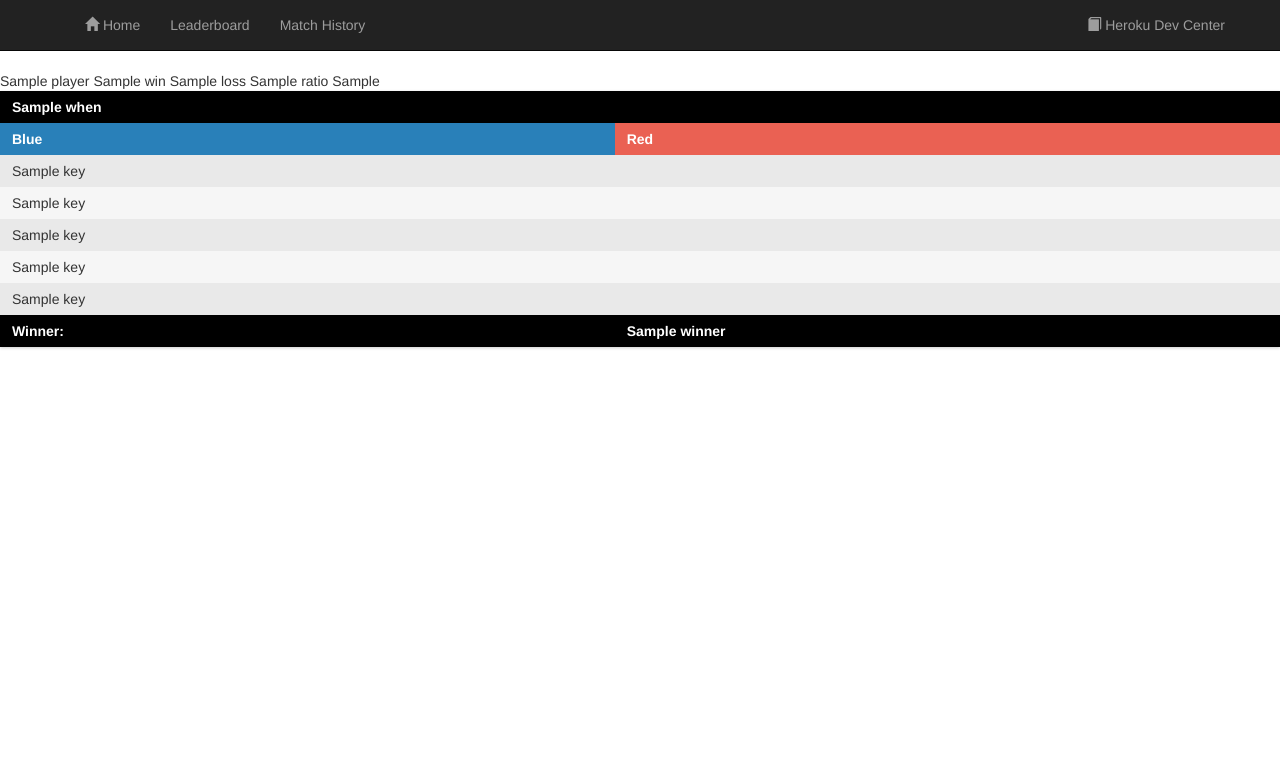
After one commit to csconner1998/InhouseBot, a Django app: template hello/templates/matchhistory.html in a window 1280 px wide. The commit adds this page. Shown: the top 779 px of the page. Run offline with Django 3.2, Linux system fonts and the light colour scheme; the template is opened without the code that fills it: most values are stand-ins (such as "Sample title", 1, 10 or a date in 2020); some libraries are stand-ins or nearby versions.

Commit message:
add leaderboard and match history

```diff
--- a/gettingstarted/settings.py
+++ b/gettingstarted/settings.py
@@ -17,6 +17,10 @@ import django_heroku
 # Build paths inside the project like this: os.path.join(BASE_DIR, ...)
 BASE_DIR = os.path.dirname(os.path.dirname(os.path.abspath(__file__)))
 
+# Remove for prod
+SESSION_COOKIE_SECURE = False
+CSRF_COOKIE_SECURE = False
+SECURE_SSL_REDIRECT = False
 
 # Quick-start development settings - unsuitable for production
 # See https://docs.djangoproject.com/en/2.0/howto/deployment/checklist/
--- a/gettingstarted/urls.py
+++ b/gettingstarted/urls.py
@@ -16,7 +16,7 @@ import hello.views
 
 urlpatterns = [
     path("", hello.views.index, name="index"),
-    path("db/", hello.views.db, name="db"),
     path("leaderboard/", hello.views.leaderboard, name="leaderboard"),
+    path("matchhistory/", hello.views.matchhistory, name="matchhistory"),
     path("admin/", admin.site.urls),
 ]
--- a/hello/templates/base.html
+++ b/hello/templates/base.html
@@ -47,26 +47,14 @@
 <nav class="navbar navbar-default navbar-static-top navbar-inverse">
   <div class="container">
     <ul class="nav navbar-nav">
-      <li class="active">
+      <li class="{{home}}">
         <a href="/"><span class="glyphicon glyphicon-home"></span> Home</a>
       </li>
-      <li>
-        <a href="https://devcenter.heroku.com/articles/how-heroku-works"><span class="glyphicon glyphicon-user"></span> How Heroku Works</a>
+      <li class="{{leaderboard}}">
+        <a href="/leaderboard">Leaderboard</a>
       </li>
-      <li class="dropdown">
-        <a href="#" class="dropdown-toggle" data-toggle="dropdown" role="button" aria-expanded="false"><span class="glyphicon glyphicon-info-sign"></span> Getting Started Guides <span class="caret"></span></a>
-          <ul class="dropdown-menu" role="menu">
-            <li><a href="https://devcenter.heroku.com/articles/getting-started-with-ruby">Getting Started with Ruby on Heroku</a></li>
-            <li><a href="https://devcenter.heroku.com/articles/getting-started-with-nodejs">Getting Started with Node on Heroku</a></li>
-            <li><a href="https://devcenter.heroku.com/articles/getting-started-with-php">Getting Started with PHP on Heroku</a></li>
-            <li><a href="https://devcenter.heroku.com/articles/getting-started-with-python">Getting Started with Python on Heroku</a></li>
-            <li><a href="https://devcenter.heroku.com/articles/getting-started-with-java">Getting Started with Java on Heroku</a></li>
-            <li><a href="https://devcenter.heroku.com/articles/getting-started-with-clojure">Getting Started with Clojure on Heroku</a></li>
-            <li><a href="https://devcenter.heroku.com/articles/getting-started-with-scala">Getting Started with Scala on Heroku</a></li>
-            <li class="divider"></li>
-            <li><a href="https://devcenter.heroku.com/articles/getting-started-with-heroku-and-connect-without-local-dev">Getting Started on Heroku with Heroku Connect</a></li>
-            <li><a href="https://devcenter.heroku.com/articles/getting-started-with-jruby">Getting Started with Ruby on Heroku (Microsoft Windows)</a></li>
-          </ul>
+      <li class="{{matchhistory}}">
+        <a href="/matchhistory">Match History</a>
       </li>
     </ul>
     <ul class="nav navbar-nav navbar-right">
--- /dev/null
+++ b/hello/templates/matchhistory.html
@@ -0,0 +1,182 @@
+<style>body {
+    font-family: "Helvetica Neue", Helvetica, Arial;
+    font-size: 14px;
+    line-height: 20px;
+    font-weight: 400;
+    color: #3b3b3b;
+    -webkit-font-smoothing: antialiased;
+    font-smoothing: antialiased;
+    background: #2b2b2b;
+  }
+  @media screen and (max-width: 580px) {
+    body {
+      font-size: 16px;
+      line-height: 22px;
+    }
+  }
+
+  .wrapper {
+    margin: 0 auto;
+    padding: 40px;
+    max-width: 800px;
+  }
+
+  .table {
+    margin: 0 0 40px 0;
+    width: 100%;
+    box-shadow: 0 1px 3px rgba(0, 0, 0, 0.2);
+    display: table;
+  }
+  @media screen and (max-width: 580px) {
+    .table {
+      display: block;
+    }
+  }
+
+  .row {
+    display: table-row;
+    background: #f6f6f6;
+  }
+  .row:nth-of-type(odd) {
+    background: #e9e9e9;
+  }
+  .row.header {
+    font-weight: 900;
+    color: #ffffff;
+  }
+  .row.green {
+    background: #27ae60;
+  }
+  .row.blue {
+    background: #2980b9;
+  }
+  .row.black {
+    background: #000000;
+  }
+  .cell.blue {
+    background: #2980b9;
+  }
+  .cell.red {
+    background: #ea6153;
+  }
+  .cell.black {
+    background: #000000;
+  }
+  @media screen and (max-width: 580px) {
+    .row {
+      padding: 14px 0 7px;
+      display: block;
+    }
+    .row.header {
+      padding: 0;
+      background: #2980b9;
+      height: 6px;
+    }
+    .row.header .cell {
+      display: none;
+    }
+
+    .row .cell {
+      margin-bottom: 10px;
+    }
+    .row .cell:before {
+      margin-bottom: 3px;
+      content: attr(data-title);
+      min-width: 98px;
+      font-size: 10px;
+      line-height: 10px;
+      font-weight: bold;
+      text-transform: uppercase;
+      color: #969696;
+      display: block;
+    }
+  }
+
+  .cell {
+    padding: 6px 12px;
+    display: table-cell;
+  }
+
+  @media screen and (max-width: 580px) {
+    .cell {
+      padding: 2px 16px;
+      display: block;
+    }
+
+  }</style>
+    {% extends "base.html" %}
+    {% load static %}
+
+    {% block content %}
+  {% for player in array_players %}
+  <tr>
+    <td>{{ player.name }}</td>
+    <td>{{ player.win }}</td>
+    <td>{{ player.loss }}</td>
+    <td>{{ player.ratio }}</td>
+    <td>{{ player.sp }}</td>
+  <tr>
+{% endfor %}
+</table>
+{% for match in matches %}
+<div class="table">
+  <div style="align:center" class="row header black">
+    <div style="align:center" class="cell black" data-title="Winner">
+    {{match.when}}
+    </div>
+  </div>
+  <div class="row header black">
+    <div class="cell blue">
+        Blue
+    </div>
+    <div class="cell red">
+        Red
+    </div>
+  </div>
+  <div class="row">
+    {% for key in match.tops %}
+    <div class="cell" data-title="Tops">
+        {{key}}
+    </div>
+{% endfor %}
+</div>
+<div class="row">
+{% for key in match.jungles %}
+<div class="cell" data-title="Jungles">
+    {{key}}
+</div>
+{% endfor %}
+</div>
+<div class="row">
+{% for key in match.mids %}
+<div class="cell" data-title="Mids">
+    {{key}}
+</div>
+{% endfor %}
+</div>
+<div class="row">
+{% for key in match.adcs %}
+<div class="cell" data-title="Adcs">
+    {{key}}
+</div>
+{% endfor %}
+</div>
+<div class="row">
+  {% for key in match.supports %}
+  <div class="cell" data-title="Supports">
+      {{key}}
+  </div>
+  {% endfor %}
+  </div>
+<div class="row header">
+    <div class="cell black" data-title="Winner">
+        Winner:
+    </div>
+    <div class="cell black" data-title="">
+      {{match.winner}}
+  </div>
+    </div>
+</div>
+</div>
+{% endfor %}
+{% endblock %}
--- a/requirements.txt
+++ b/requirements.txt
@@ -3,3 +3,4 @@ psycopg2
 django>=4.0, <5.0
 gunicorn
 django-heroku
+decouple
```
Also changed, not shown: hello/models.py (+34 -1 lines), hello/templates/db.html (deleted, +0 -21 lines), hello/templates/leaderboard.html (+48 -21 lines), hello/views.py (+36 -18 lines).
